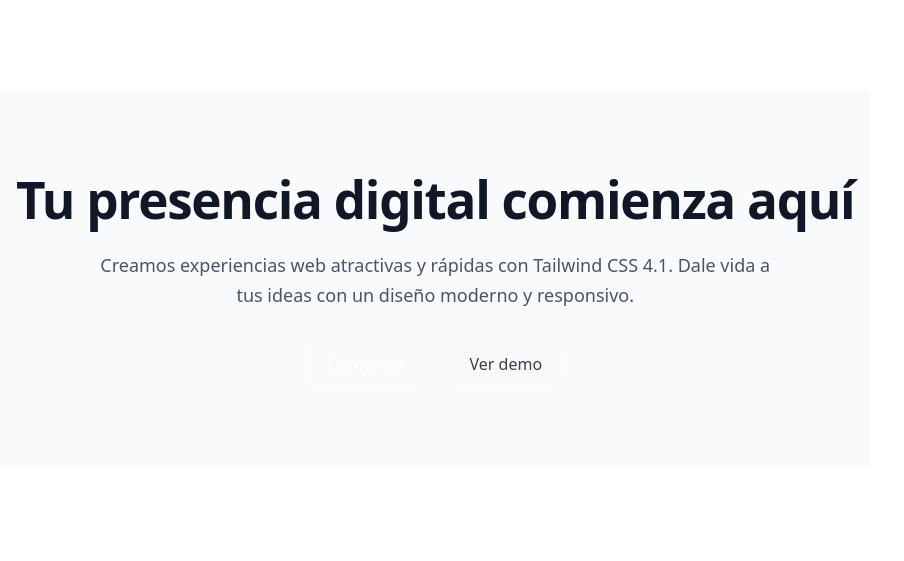
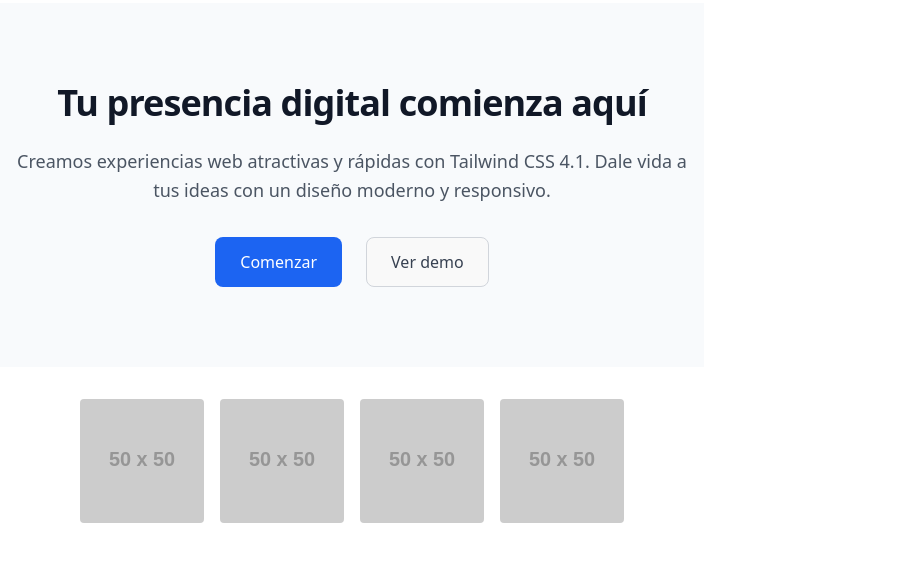
Before and after one commit to JoseMurillo2711/landing, a website built with Vite: page index.html in a window 1280 px wide. Shown: the part 121-682 px from the top of the page, without its empty margins (0-904 px from the left). Built offline with nearby package versions, Linux system fonts and the light colour scheme; placeholder pictures from the web are drawn by us.

Commit message:
add changes

```diff
--- a/index.html
+++ b/index.html
@@ -6,6 +6,7 @@
     <meta name="viewport" content="width=device-width, initial-scale=1.0" />
     <title>Vite App</title>
     <script src="https://cdn.jsdelivr.net/npm/@tailwindcss/browser@4"></script>
+    <link href="https://cdn.jsdelivr.net/npm/flowbite@3.1.2/dist/flowbite.min.css" rel="stylesheet" />
   </head>
   <body>
       <main class="bg-slate-50" dark:bg-gray-800>
@@ -17,6 +18,17 @@
                <button id="demo" class="inline-block px-6 py-3 border border-gray-300 text-gray-700 rounded-lg">Ver demo</button>
             </div>
          </div>
+         <section class="bg-white dark:bg-gray-900">
+            <div id="container-03" class="px-4 py-8 mx-auto md:max-w-xl">
+                  <div id="container-04" class="grid grid-cols-2 gap-4 md:grid-cols-4">
+                     <img src="https://placehold.co/50" alt="Imagen 1" class="w-full h-auto rounded">
+                     <img src="https://placehold.co/50" alt="Imagen 2" class="w-full h-auto rounded">
+                     <img src="https://placehold.co/50" alt="Imagen 3" class="w-full h-auto rounded">
+                     <img src="https://placehold.co/50" alt="Imagen 4" class="w-full h-auto rounded">
+                  </div>
+            </div>
+         </section>
       </main>
+      <script src="https://cdn.jsdelivr.net/npm/flowbite@3.1.2/dist/flowbite.min.js"></script>
    </body>
 </html>
```
Lines whose indentation alone changed are shown as unchanged.
